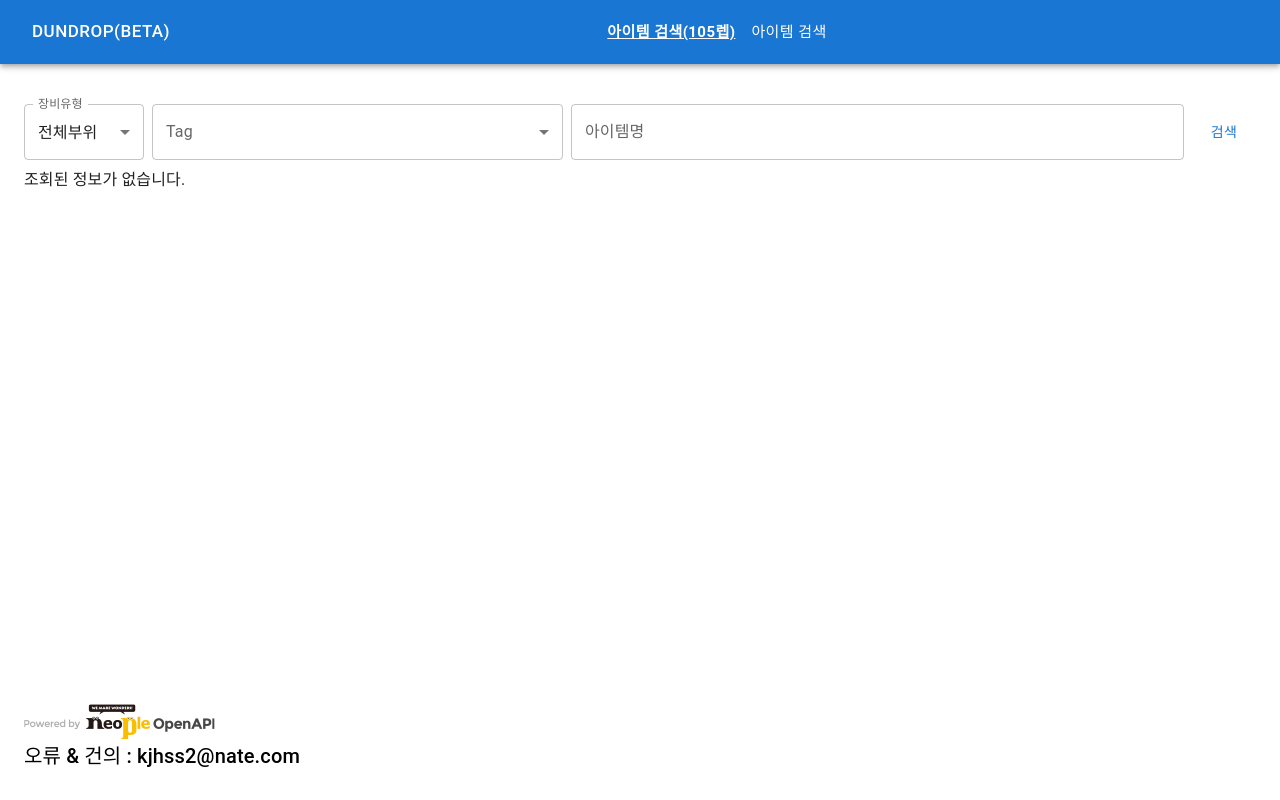
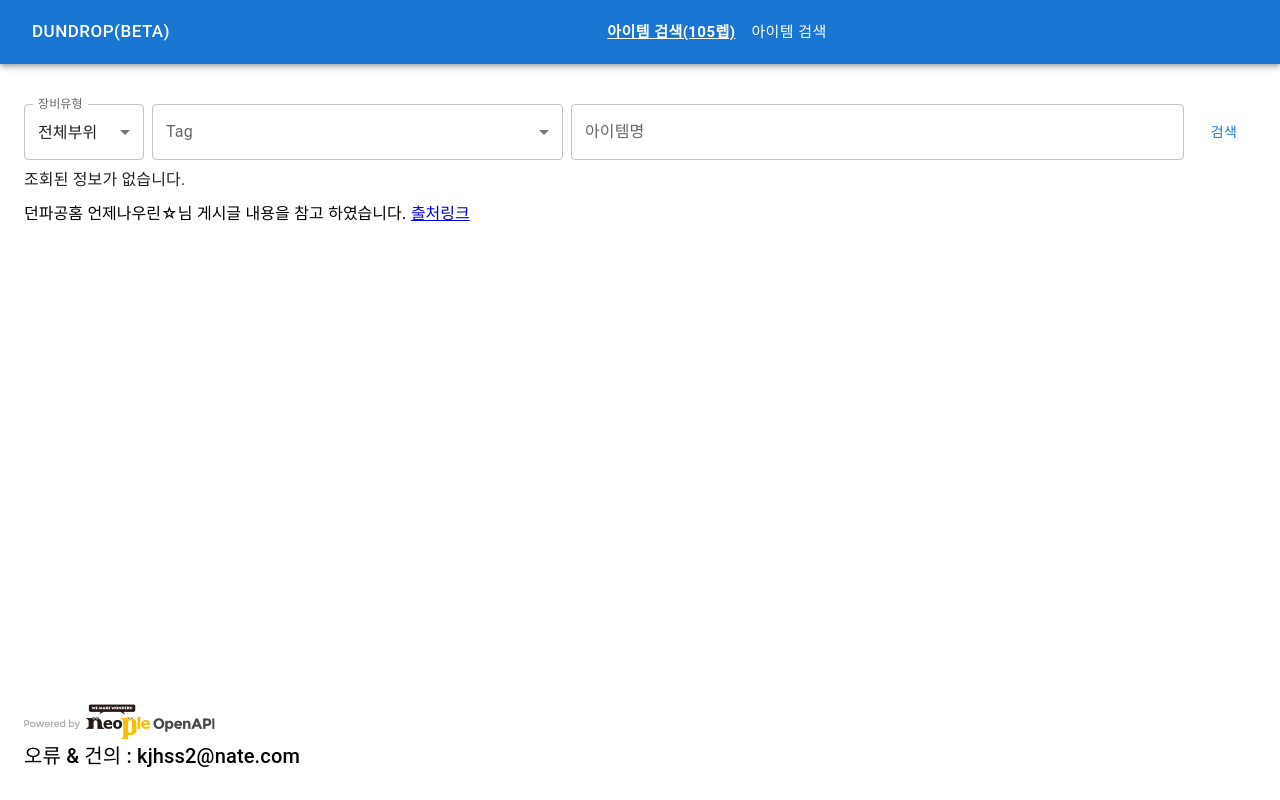
Before and after one commit to kjhss2/dundrop, a React (Create React App) app: page /search105 in a window 1280 px wide. Built offline with nearby package versions, Linux system fonts and the light colour scheme.

Commit message:
* 아이템 검색(105렙) 출처 링크 추가

```diff
--- a/src/pages/ItemSearch105.js
+++ b/src/pages/ItemSearch105.js
@@ -1,4 +1,5 @@
 import React from "react";
+import { Box } from "@mui/material";
 import { useSelector } from "react-redux";
 
 // Components
@@ -13,6 +14,15 @@ const ItemSearch105 = () => {
     <>
       <SearchComponent />
       <SearchItems items={searchItems105} />
+      <Box>
+        던파공홈 언제나우린☆님 게시글 내용을 참고 하였습니다.&nbsp;
+        <a
+          href={'https://df.nexon.com/df/community/dnfboard?mode=view&no=2637550&job=99&grow_type=0#comment_050500000000000000000'}
+          target="_blank"
+          rel="noopener noreferrer">
+          출처링크
+        </a>
+      </Box>
     </>
   );
 };
```
